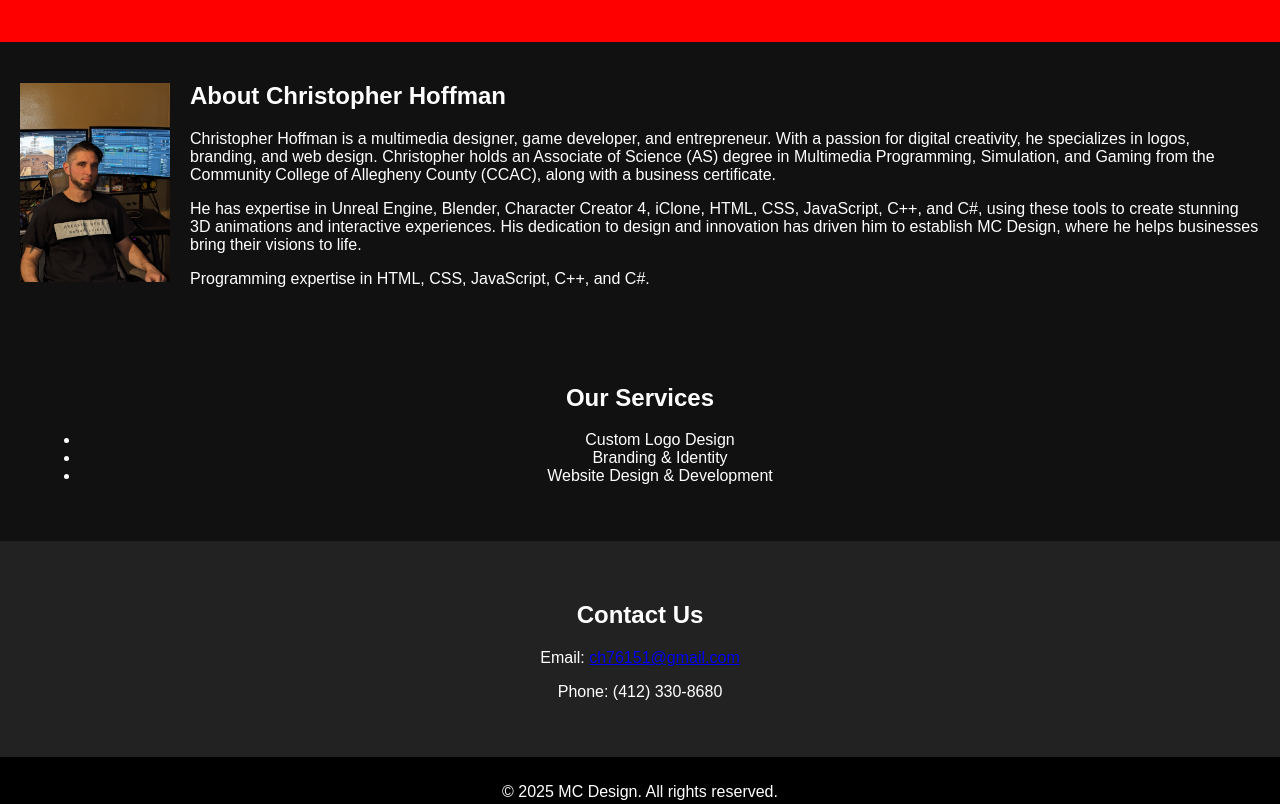
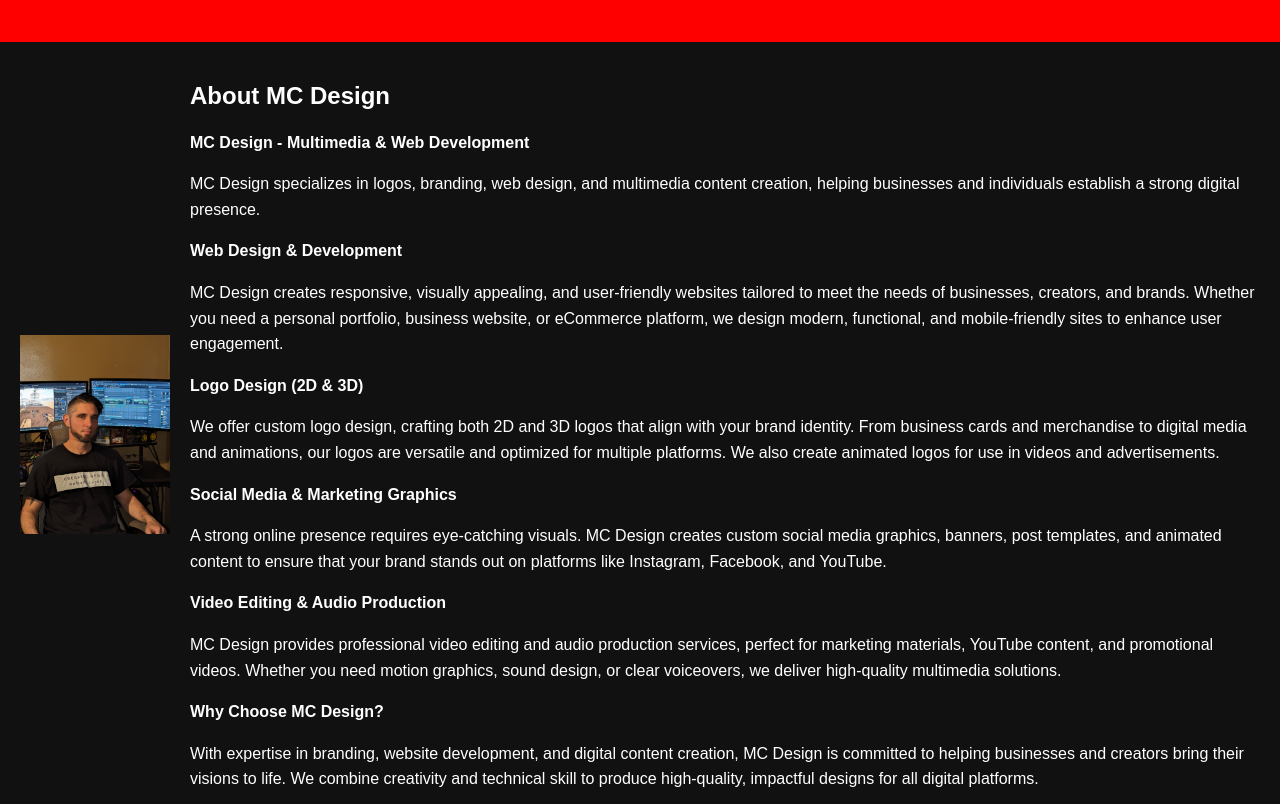
Before and after one commit to hommeyosh/MC-Design-Web-Pages-2, a plain HTML site: page index.html in a window 1280 px wide. Shown: the part 420-1224 px from the top of the page. Drawn offline with Linux system fonts and the light colour scheme.

Commit message:
Update index.html

```diff
--- a/index.html
+++ b/index.html
@@ -68,6 +68,8 @@
             white-space: normal;
             overflow: visible;
             text-overflow: clip;
+            line-height: 1.6;
+            margin-bottom: 15px;
         }
         .hero {
             text-align: center;
@@ -117,14 +119,28 @@
         <a href="contact.html" class="cta-button">Get a Quote</a>
     </section>
 
-    <!-- About Section: Christopher Hoffman Bio -->
+    <!-- About Section: MC Design Bio -->
     <section class="about">
-        <img src="PXL_20240427_002447645.jpg" alt="Christopher Hoffman">
+        <img src="PXL_20240427_002447645.jpg" alt="MC Design">
         <div>
-            <h2>About Christopher Hoffman</h2>
-            <p>Christopher Hoffman is a multimedia designer, game developer, and entrepreneur. With a passion for digital creativity, he specializes in logos, branding, and web design. Christopher holds an Associate of Science (AS) degree in Multimedia Programming, Simulation, and Gaming from the Community College of Allegheny County (CCAC), along with a business certificate.</p>
-            <p>He has expertise in Unreal Engine, Blender, Character Creator 4, iClone, HTML, CSS, JavaScript, C++, and C#, using these tools to create stunning 3D animations and interactive experiences. His dedication to design and innovation has driven him to establish MC Design, where he helps businesses bring their visions to life.</p>
-            <p>Programming expertise in HTML, CSS, JavaScript, C++, and C#.</p>
+            <h2>About MC Design</h2>
+            <p><strong>MC Design - Multimedia & Web Development</strong></p>
+            <p>MC Design specializes in logos, branding, web design, and multimedia content creation, helping businesses and individuals establish a strong digital presence.</p>
+
+            <p><strong>Web Design & Development</strong></p>
+            <p>MC Design creates responsive, visually appealing, and user-friendly websites tailored to meet the needs of businesses, creators, and brands. Whether you need a personal portfolio, business website, or eCommerce platform, we design modern, functional, and mobile-friendly sites to enhance user engagement.</p>
+
+            <p><strong>Logo Design (2D & 3D)</strong></p>
+            <p>We offer custom logo design, crafting both 2D and 3D logos that align with your brand identity. From business cards and merchandise to digital media and animations, our logos are versatile and optimized for multiple platforms. We also create animated logos for use in videos and advertisements.</p>
+
+            <p><strong>Social Media & Marketing Graphics</strong></p>
+            <p>A strong online presence requires eye-catching visuals. MC Design creates custom social media graphics, banners, post templates, and animated content to ensure that your brand stands out on platforms like Instagram, Facebook, and YouTube.</p>
+
+            <p><strong>Video Editing & Audio Production</strong></p>
+            <p>MC Design provides professional video editing and audio production services, perfect for marketing materials, YouTube content, and promotional videos. Whether you need motion graphics, sound design, or clear voiceovers, we deliver high-quality multimedia solutions.</p>
+
+            <p><strong>Why Choose MC Design?</strong></p>
+            <p>With expertise in branding, website development, and digital content creation, MC Design is committed to helping businesses and creators bring their visions to life. We combine creativity and technical skill to produce high-quality, impactful designs for all digital platforms.</p>
         </div>
     </section>
 
```
